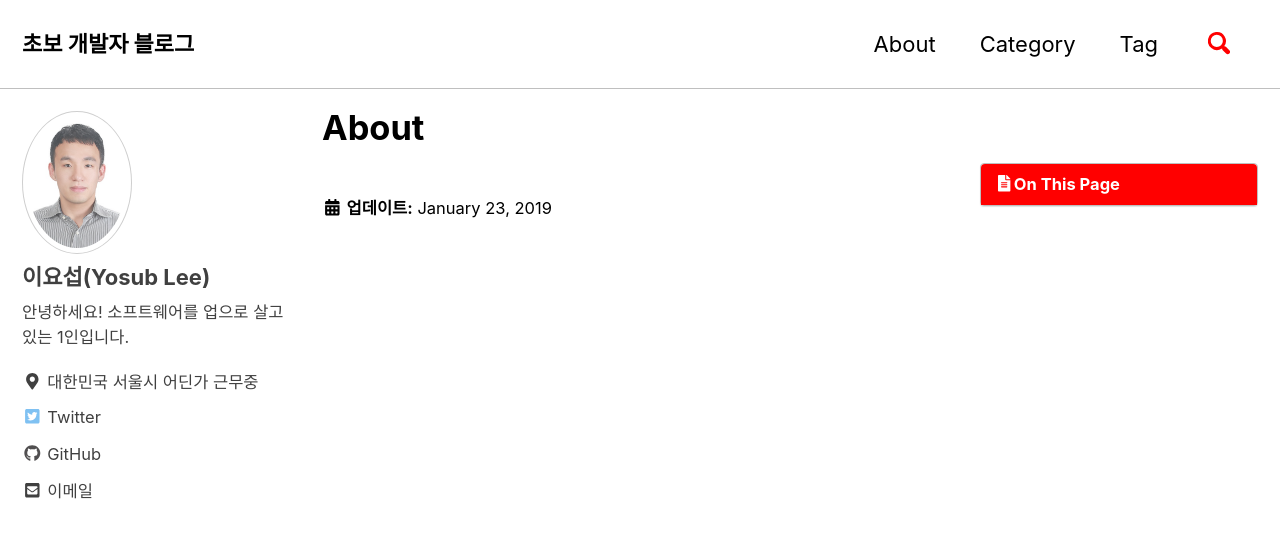
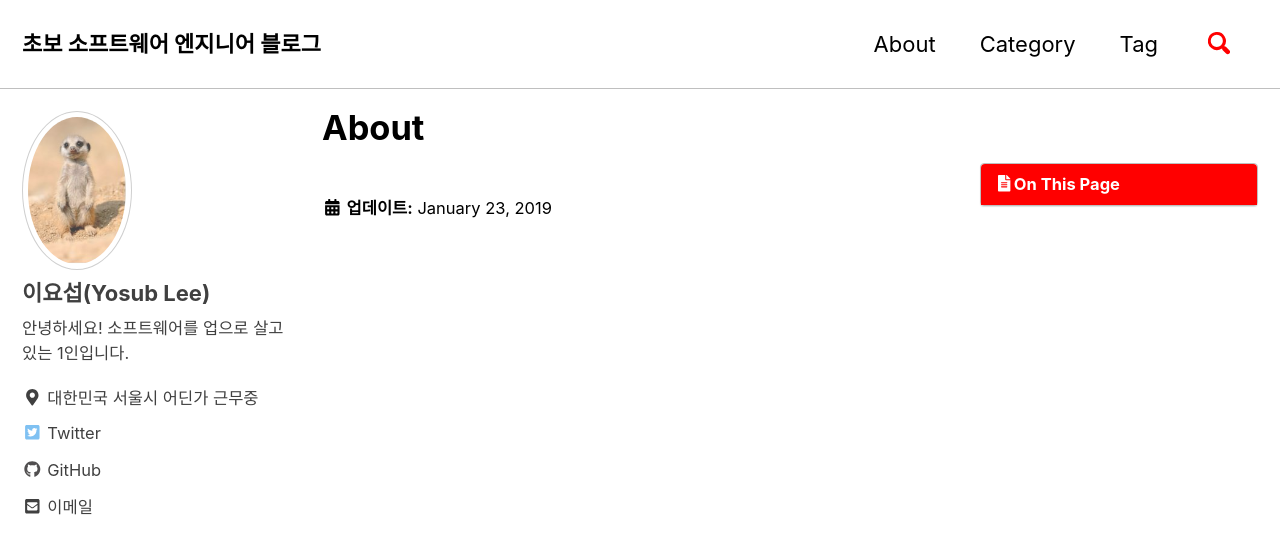
Before and after one commit to YosubLee/ysdev, a Jekyll site: the page built from _pages/about.md, in a window 1280 px wide and 900 px high. Shown: the top 554 px of the window. Built offline with Jekyll 4.4.1, drawn with Linux system fonts in a browser that asks for light colours; cached includes are drawn as plain includes.

Commit message:
1. Profile image 추가 2. config.yml profile 수정

```diff
--- a/_config.yml
+++ b/_config.yml
@@ -16,7 +16,7 @@ minimal_mistakes_skin    : "contrast"
 
 # Site Settings
 locale                   : "ko-KR"
-title                    : "초보 개발자 블로그"
+title                    : "초보 소프트웨어 엔지니어 블로그"
 title_separator          : "|"
 name                     : "Yosub Lee"
 description              : "소프트웨어(Software) 및 그 이외의 정보를 담은 블로그"
@@ -107,7 +107,7 @@ analytics:
 # Site Author
 author:
   name             : "이요섭(Yosub Lee)"
-  avatar           : "/assets/images/yslee03.jpg"
+  avatar           : "/assets/images/profile.jpg"
   bio              : "안녕하세요! 소프트웨어를 업으로 살고 있는 1인입니다."
   location         : "대한민국 서울시 어딘가 근무중"
   email            : "yosub0901@gmail.com"
```
Also changed, not shown: assets/images/profile.JPG (added).
